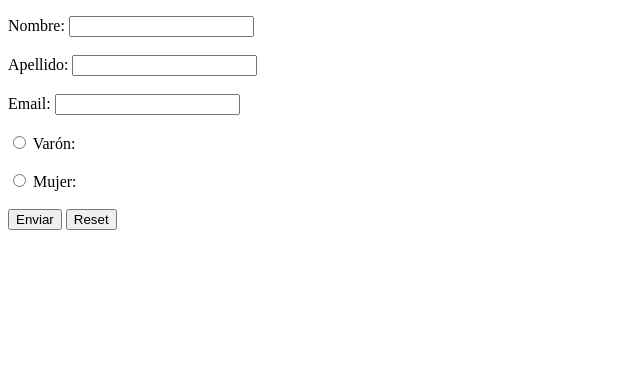
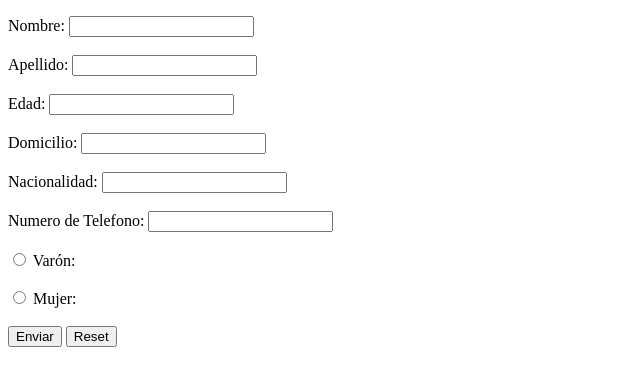
Before and after one commit to carlosromero0711/ejemplo1, a plain HTML site: page index.html in a window 1280 px wide. Shown: the whole page, without its empty margins (0-640 px from the left). Drawn offline with Linux system fonts and the light colour scheme.

Commit message:
"css agregado"

```diff
--- a/app.css
+++ b/app.css
@@ -0,0 +1 @@
+body { background-color: yellow;}
--- a/index.html
+++ b/index.html
@@ -2,6 +2,8 @@
 
 <html>
     <head>
+	<link href="app.css" rel="styleheet" type="text/css">
+
         <meta charset="utf-8">
         <title>Formulario</title>
     </head>
@@ -23,9 +25,27 @@
 
 <br/> <br/>
 
-<label for="email">Email: </label>
+<label for="edad">Edad: </label>
 
-<input type="text" name="email" id="email">
+<input type="text" name="edad" id="edad">
+
+<br/> <br/>
+
+<label for="domicilio">Domicilio: </label>
+
+<input type="text" name="domicilio" id="domicilio">
+
+<br/> <br/>
+
+<label for="nacionalidad">Nacionalidad: </label>
+
+<input type="text" name="nacionalidad" id="nacionalidad">
+
+<br/> <br/>
+
+<label for="numero">Numero de Telefono: </label>
+
+<input type="text" name="numero" id="numero">
 
 <br/> <br/>
 
@@ -41,6 +61,7 @@
 
 <br/> <br/>
 
+
 <input type="submit" value="Enviar">
 
 <input type="reset">
```
